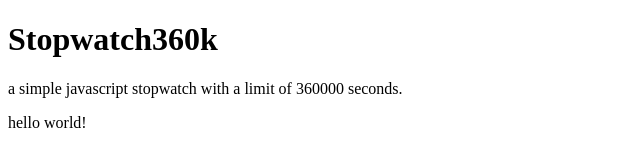
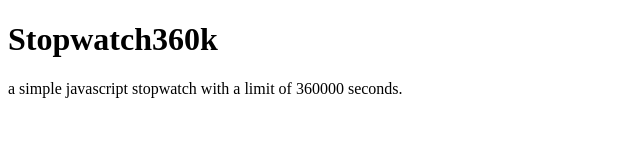
Before and after one commit to WebDeveloperALanger/Stopwatch360k, a plain HTML site: page index.html in a window 1280 px wide. Shown: the whole page, without its empty margins (0-640 px from the left). Drawn offline with Linux system fonts and the light colour scheme.

Commit message:
hello world removed

```diff
--- a/index.html
+++ b/index.html
@@ -7,6 +7,5 @@
 <body>
 <h1>Stopwatch360k</h1>
 <p>a simple javascript stopwatch with a limit of 360000 seconds.</p>
-<p>hello world!</p>
 </body>
 </html>
```
